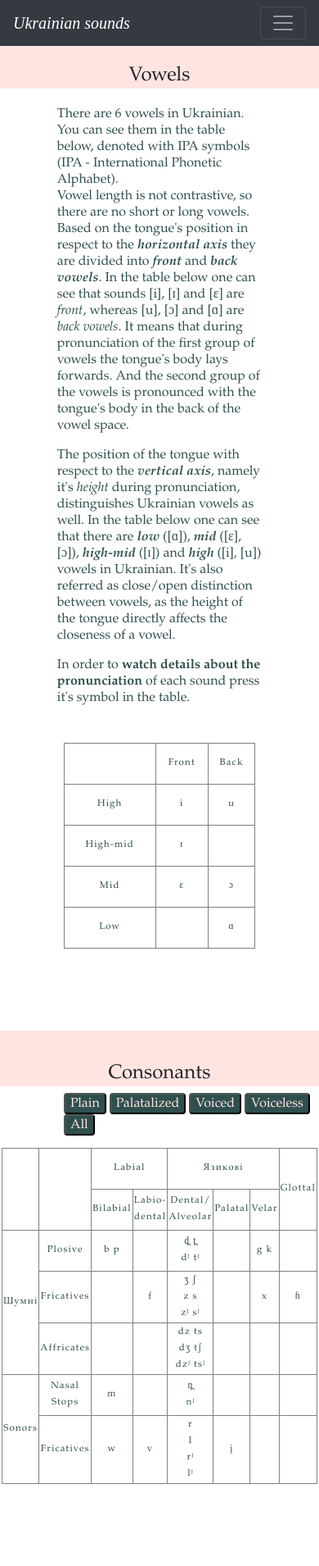
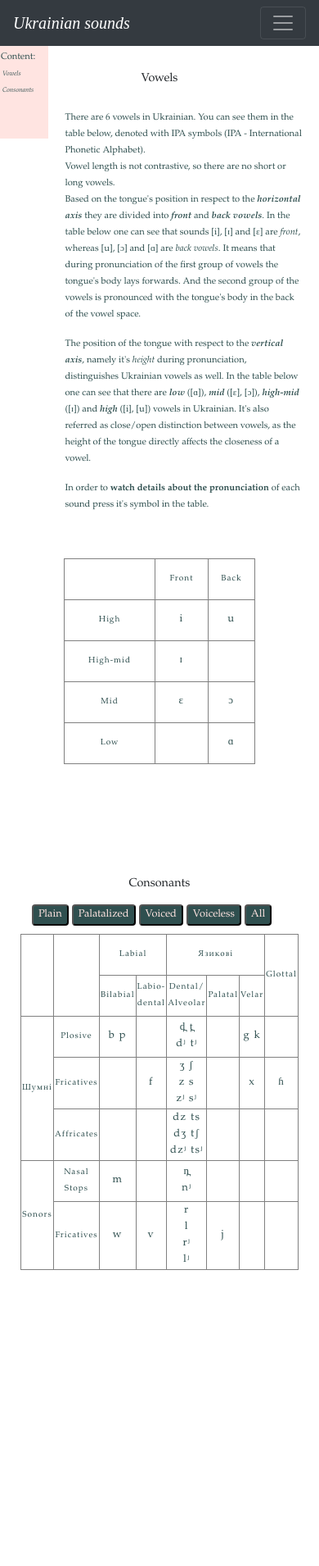
Before and after one commit to Lesia-Chernysh/phonetical-webpage, a Django app: page /allsounds in a window 390 px wide. Shown: the whole page at 82% size. After the commit the page ends 1549 px from the top, so only its background shows below. Run offline with Django 3.2, Linux system fonts and the light colour scheme.

Commit message:
making the table page responsive

```diff
--- a/main/static/main/css/pattern.css
+++ b/main/static/main/css/pattern.css
@@ -60,9 +60,7 @@ body {
 @media (min-width:1200px) {
     .navbar {
         width: 100%;
-        font-size: 20px;
     }
     .navbar-brand{
-        font-size: 35px;
     }
 }
--- a/main/static/main/css/tables_css_.css
+++ b/main/static/main/css/tables_css_.css
@@ -1,14 +1,15 @@
-.sidebar {background: #C0C0C0; position: fixed; z-index: 1; top: 0; left: 0;
-  height: 100%; width: 10%; overflow-x: hidden; padding-top: 10%; font-size: 14px;}
+.sidebar {background: #FFE4E1; position: fixed; z-index: 1; top: 0; left: 0;
+  height: 100%; width: 10%; overflow-x: hidden; padding-top: 120px;}
 
-.sidebar > p {padding-left: 10px; margin-bottom:0px; color: #2F4F4F;  font-size: 18px;}
-.sidebar > ul {padding-left:30px; color: #2F4F4F; font-style: italic;  font-size: 14px;}
+.sidebar > p {padding-left: 10px; margin-bottom:0px; color: #2F4F4F;  font-size: 1.5vw;}
+.sidebar > ul {padding-left:30px; color: #2F4F4F; font-style: italic;  font-size: 1vw;}
 
 h4 {
     text-align: center;
-    background: #FFE4E1;
     width: 100%;
-    padding-top: 10%;
+    margin-top: 80px;
+    padding-top: 2%;
+    padding-bottom: 2%;
 }
 
 .alert-custom{
@@ -21,26 +22,27 @@ h4 {
 .buttons {margin-left:20%;}
 
 .buttons > button {
+    font-size: 16px;
     border-radius: 4px;
+    background: #2F4F4F;
+    color: #FFE4E1;
 }
 
 table{
     margin-left: auto;
     margin-right: auto;
-    border-collapse: collapse;
     width: 60%;
 }
 table, th, td {
   border:1px solid grey;
-  margin-top: 15px;
+  margin-top: 10px;
   padding-left: auto;
   padding-right: auto;
   height: 50px;
-  margin-bottom: 100px;
+  margin-bottom: 50px;
   text-align: center;
   font-family: Garamond, Baskerville, "Baskerville Old Face", "Hoefler Text", "Times New Roman", serif;
   font-style: normal; font-variant: normal; font-weight: 400; line-height: 20px;
-  font-size: .85em;
   letter-spacing: .1em;
 }
 
@@ -51,31 +53,73 @@ table, a{
 a:hover, aside ul li:hover, aside h5 a:hover, aside h6 a:hover {
     color: #F08080;
     transform: scale(1.03);
+}
 
 figure, figcaption{
     margin: 5px;
-    font-size: 20px;
 }
 
 @media screen and (max-width:600px) {
-    .sidebar {
-        font-size: 8px;}
-    .buttons {margin-left:0;}
-    .buttons > button {font-size: 8px;}
-    table {
-        border: 0;
+    .sidebar {height: 20%; width: 15%; padding-top: 60px;}
+    .sidebar > p {padding-left: 1px; font-size: .7em;}
+    .sidebar > ul {padding-left:3px; font-size: .5em;}
+
+    h4 {font-size: .9em;}
+
+    .alert-custom{
+      margin-left: 15%;
+      margin-right: auto;
+      width: 85%;
+      font-size: .7em;
     }
-    table td {
-        border-bottom: 1px solid #ddd;
-        display: block;
+    .buttons {margin-left:10%;}
+    .buttons > button {
+        border-radius: 4px;
         font-size: .8em;
-        text-align: right;
+    }
+    table, th {
+      font-size: .7em;
+    }
+    table, td {
+      font-size: .9em;
+    }
+
+}
+
+@media screen and (min-width:601px) {
+    h4 {
+        margin-top: 120px;
+    }
+    .alert-custom{
+      margin-left: 10%;
+      margin-right: auto;
+      width: 90%;
+      background: blue;
+    }
+}
+
+@media screen and (min-width:782px) {
+    .alert-custom{
+      margin-left: 10%;
+      margin-right: auto;
+      width: 90%;
+      background: pink;
+    }
+
+}
+
+@media screen and (min-width:992px) {
+    .alert-custom{
+      margin-left: 15%;
+      margin-right: auto;
+      width: 80%;
+      background: green;
     }
 }
 
 @media screen and (min-width:1200px) {
-
-    table td {
-        font-size: 1em;
+    .alert-custom{
+        width: 75%;
+        background: orange;
     }
 }
--- a/main/templates/main/allsounds.html
+++ b/main/templates/main/allsounds.html
@@ -3,14 +3,11 @@
 {% block stylesheet %}<link rel="stylesheet" href="{% static 'main/css/tables_css_.css' %}">{% endblock %}
 
 {% block content %}
-<button class="navbar-toggler" type="button" data-toggle="collapse" data-target="#collapsibleSidebar">
-        <span class="navbar-toggler-icon"></span>
-</button>
-<div class="collapse collapse-sidebar" id="collapsibleSidebar">
+<div class="sidebar">
   <p>Content:</p>
   <ul>
-    <li class="nav-item"><a href="#vowels">Vowels</a></li>
-    <li class="nav-item"><a href="#consonants">Consonants</a></li>
+    <li><a href="#vowels">Vowels</a></li>
+    <li><a href="#consonants">Consonants</a></li>
   </ul>
 </div>
 
@@ -36,7 +33,7 @@
 
   <p>In order to <strong>watch details about the pronunciation</strong> of each sound press it's symbol in the table.</p>
 </div>
-<div class="Vowels">
+<div class="table-responsive-sm">
 <table style="overflow-x:auto;">
   <tr>
     <th>&nbsp;</th>
@@ -70,18 +67,13 @@
 <div id="consonants">
 <h4>Consonants</h4>
 <div class="buttons">
-  <button type="button" style="border-radius: 4px; background: #2F4F4F; color: #FFE4E1;"
-          onclick="Hard()">Plain</button>
-  <button type="button" style="border-radius: 4px; background: #2F4F4F; color: #FFE4E1;"
-          onclick="Soft()">Palatalized</button>
-  <button type="button" style="border-radius: 4px; background: #2F4F4F; color: #FFE4E1;"
-          onclick="Voiced()">Voiced</button>
-  <button type="button" style="border-radius: 4px; background: #2F4F4F; color: #FFE4E1;"
-          onclick="Voiceless()">Voiceless</button>
-  <button type="button" style="border-radius: 4px; background: #2F4F4F; color: #FFE4E1;
-       " onclick="All()">All</button>
+  <button type="button" onclick="Hard()">Plain</button>
+  <button type="button" onclick="Soft()">Palatalized</button>
+  <button type="button" onclick="Voiced()">Voiced</button>
+  <button type="button" onclick="Voiceless()">Voiceless</button>
+  <button type="button" onclick="All()">All</button>
 </div>
-<div>
+<div class="table-responsive-sm">
 <table id="demo" style="overflow-x:auto;">
   <tr>
     <th rowspan="2">&nbsp;</th>
--- a/main/templates/main/pattern.html
+++ b/main/templates/main/pattern.html
@@ -3,13 +3,13 @@
 <html lang="uk">
 <head>
     <meta charset="UTF-8">
-    <meta name="viewport" content="width=device-width, initial-scale=1.0">
+    <meta name="viewport" content="width=device-width, initial-scale=1.0" />
     <meta http-equiv="X-UA-Compatible" content="ie=edge">
     <title>Український фонетичний сайт</title>
     <link rel="stylesheet" href="https://cdn.jsdelivr.net/npm/bootstrap@4.6.2/dist/css/bootstrap.min.css">
     <script src="https://cdn.jsdelivr.net/npm/jquery@3.7.1/dist/jquery.slim.min.js"></script>
-  <script src="https://cdn.jsdelivr.net/npm/popper.js@1.16.1/dist/umd/popper.min.js"></script>
-  <script src="https://cdn.jsdelivr.net/npm/bootstrap@4.6.2/dist/js/bootstrap.bundle.min.js"></script>
+    <script src="https://cdn.jsdelivr.net/npm/popper.js@1.16.1/dist/umd/popper.min.js"></script>
+    <script src="https://cdn.jsdelivr.net/npm/bootstrap@4.6.2/dist/js/bootstrap.bundle.min.js"></script>
     <link rel="stylesheet" href="{% static 'main/css/pattern.css' %}"> <!--наслідує все оформлення сторніки з css файлу-->
     {% block stylesheet %}{% endblock %}
 </head>
@@ -30,7 +30,7 @@
           <a class="nav-link" aria-current="page" href="/allsounds">Phonemes' System</a>
         </li>
         <li class="nav-item">
-          <a class="nav-link" href="/pictures">Comparing Similar Sounds</a>
+          <a class="nav-link" href="/pictures">Similar Sounds</a>
         </li>
         <li class="nav-item">
           <a class="nav-link" href="/pronunciation_checker">Pronunciation Training</a>
```
